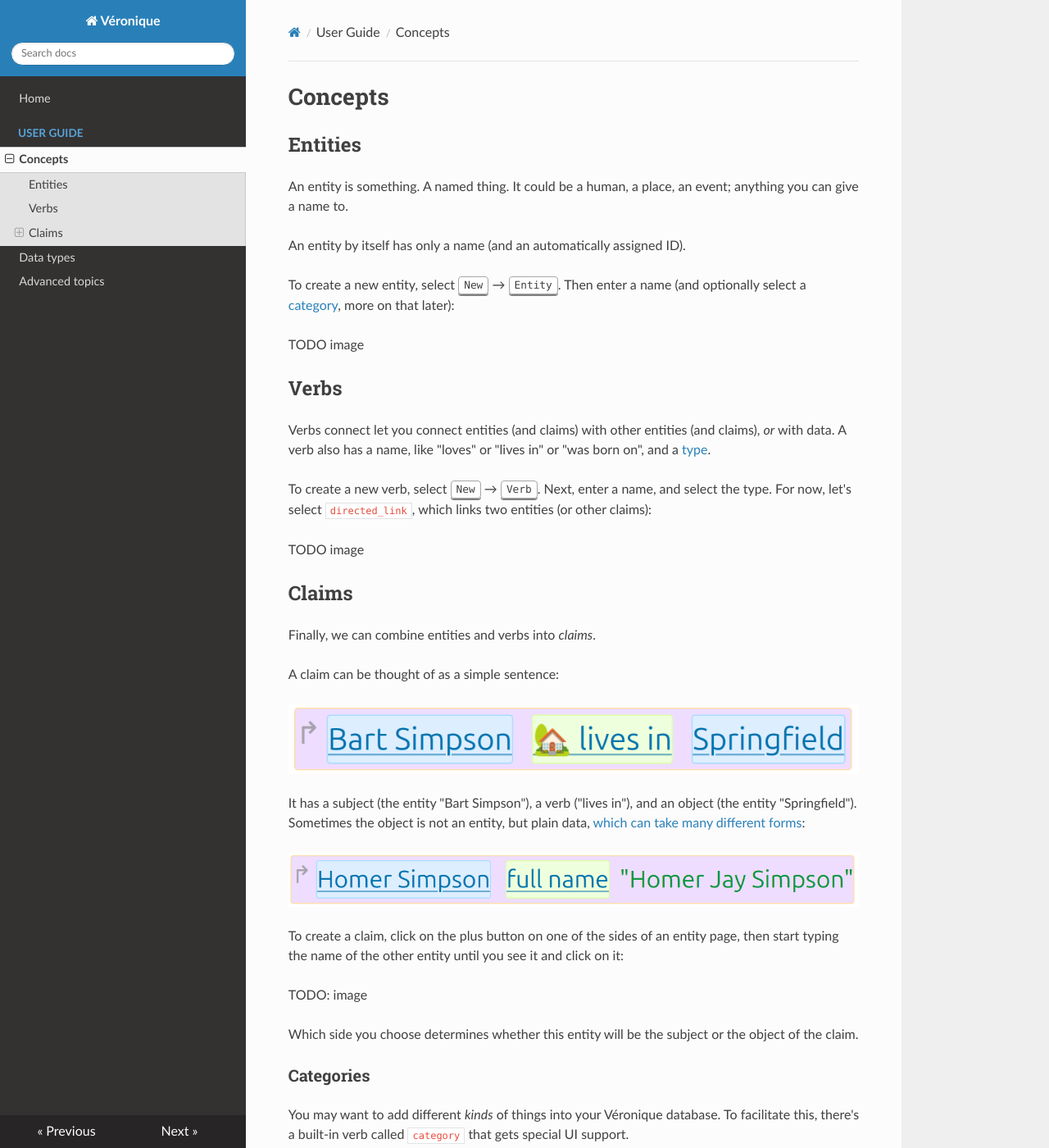
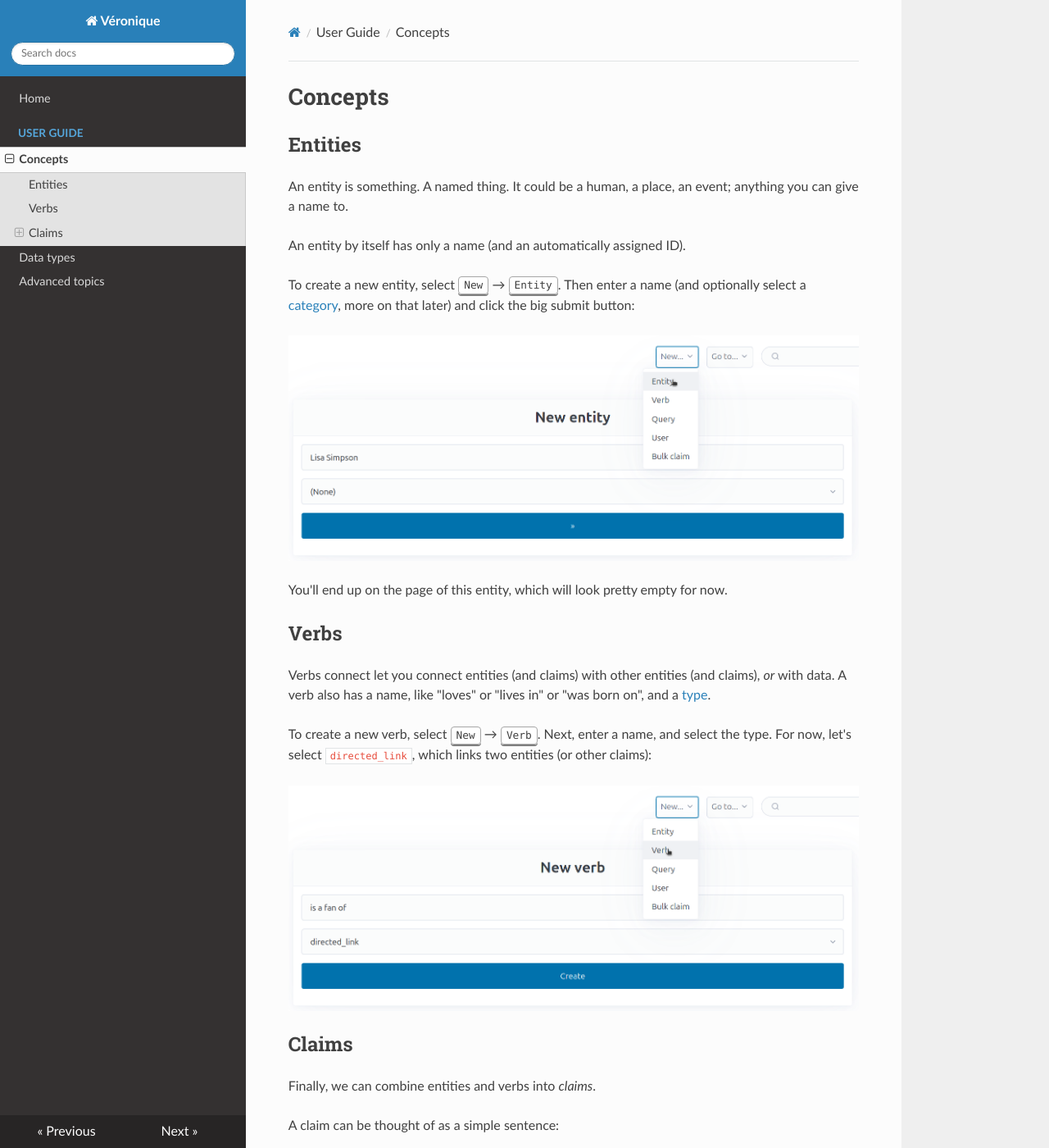
Before and after one commit to L3viathan/veronique, an MkDocs documentation site: the page built from docs/concepts.md, in a window 1280 px wide and 1400 px high. Shown: the whole window at 82% size. Built offline with MkDocs 1.6.1, drawn with Linux system fonts in a browser that asks for light colours; nearby versions of some CDN libraries.

Commit message:
WIP docs

```diff
--- a/docs/concepts.md
+++ b/docs/concepts.md
@@ -9,9 +9,11 @@ An entity by itself has only a name (and an automatically assigned ID).
 
 To create a new entity, select <kbd>New</kbd> &rarr; <kbd>Entity</kbd>. Then
 enter a name (and optionally select a [category](#categories), more on that
-later):
+later) and click the big submit button:
 
-TODO image
+![Creating a new entity](img/new-entity.png)
+
+You'll end up on the page of this entity, which will look pretty empty for now.
 
 ## Verbs
 
@@ -23,7 +25,7 @@ To create a new verb, select <kbd>New</kbd> &rarr; <kbd>Verb</kbd>. Next, enter
 a name, and select the type. For now, let's select `directed_link`, which links
 two entities (or other claims):
 
-TODO image
+![Creating a new verb](img/new-verb.png)
 
 ## Claims
 
@@ -43,7 +45,7 @@ To create a claim, click on the plus button on one of the sides of an entity
 page, then start typing the name of the other entity until you see it and click
 on it:
 
-TODO: image
+![Making the Homer Simpson — child of — Abraham Simpson claim](img/new-relation.png)
 
 Which side you choose determines whether this entity will be the subject or the
 object of the claim.
```
Also changed, not shown: other parts of docs/concepts.md (+2 -0 lines), docs/img/new-entity.png (added), docs/img/new-relation.png (added), docs/img/new-verb.png (added), docs/img/set-category.png (added).
